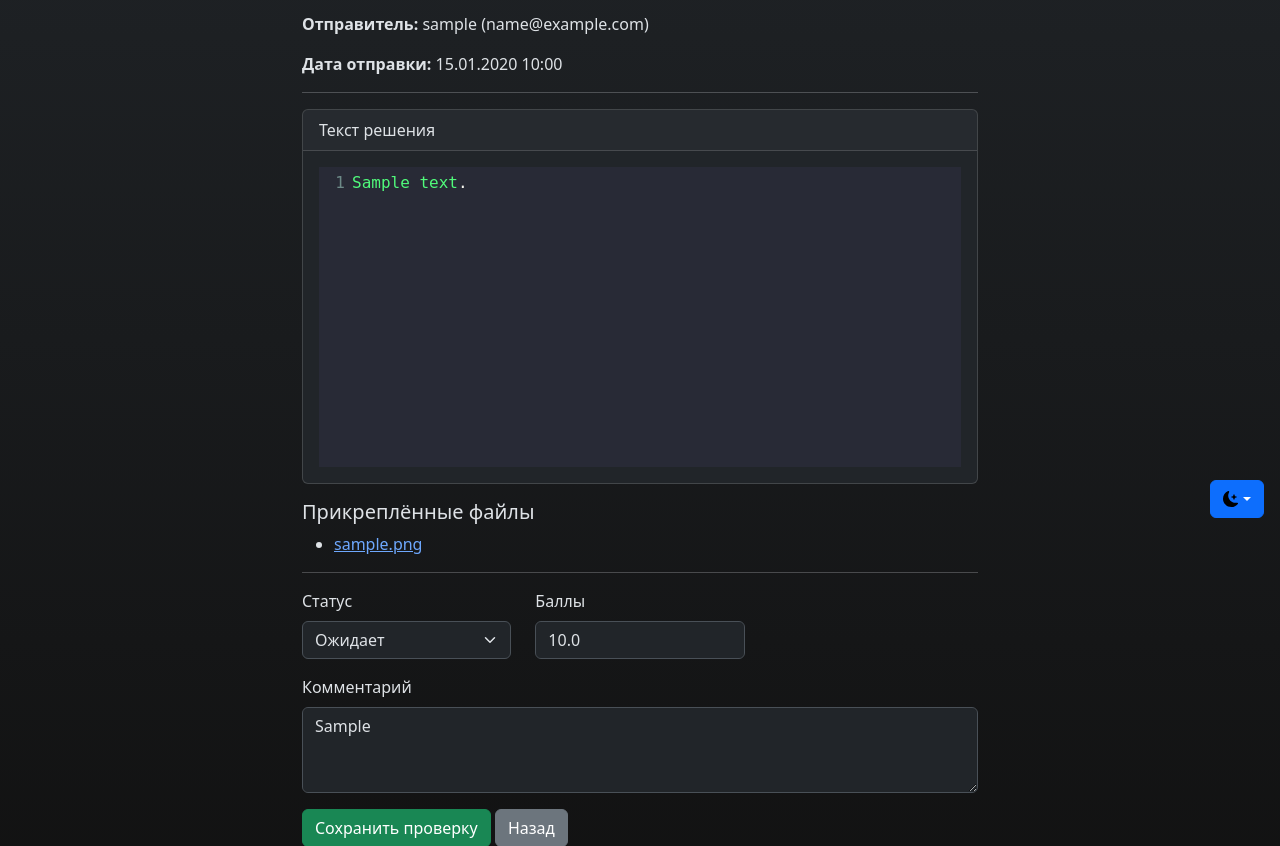
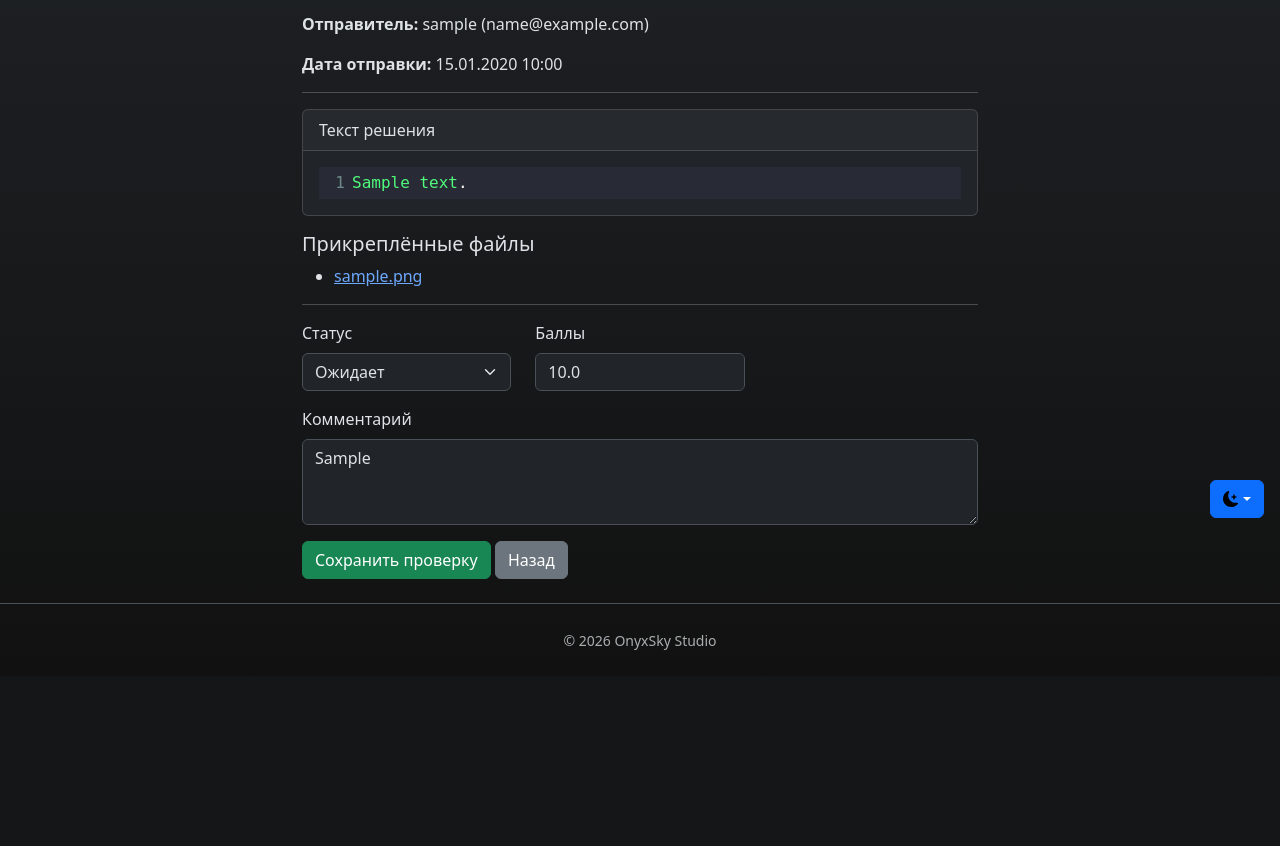
Before and after one commit to NaoTomori0/LMSProject, a Flask app: page /admin/submission/1 in a window 1280 px wide. Shown: the part 266-1112 px from the top of the page. After the commit the page ends 916 px from the top, so only its background shows below. Run offline with Flask 3, Linux system fonts and the light colour scheme; a user stored in the database is signed in; tables that the repository leaves empty hold one stand-in row (values such as "Sample post").

Commit message:
Update submission_detail.html

```diff
--- a/app/templates/admin/submission_detail.html
+++ b/app/templates/admin/submission_detail.html
@@ -114,12 +114,21 @@
   </form>
 </div>
 {% endblock %}
-
 {% block scripts %}
 {{ super() }}
+<style>
+    /* Принудительно убираем фиксированную высоту CodeMirror */
+    .CodeMirror {
+        height: auto !important;
+    }
+    .CodeMirror-scroll {
+        position: relative !important;
+        overflow-y: hidden !important;
+        overflow-x: auto !important;
+    }
+</style>
 <script>
   (function() {
-    // Функция для преобразования названия языка в режим CodeMirror
     function getCodeMirrorMode(lang) {
       if (!lang) return 'python';
       switch (lang.toLowerCase()) {
@@ -135,7 +144,7 @@
       var textarea = document.getElementById('submission-code');
       if (!textarea) return;
 
-      // Предотвращаем повторную инициализацию (если редактор уже создан)
+      // Защита от повторной инициализации
       if (textarea.nextElementSibling && textarea.nextElementSibling.classList &&
           textarea.nextElementSibling.classList.contains('CodeMirror')) {
         return;
@@ -148,13 +157,22 @@
         lineNumbers: true,
         mode: mode,
         theme: 'dracula',
-        readOnly: true,          // запрещаем редактирование
-        lineWrapping: true,      // перенос длинных строк
+        readOnly: true,
+        lineWrapping: true,
         indentUnit: 4,
         matchBrackets: true,
-        styleActiveLine: false,  // не нужно для readOnly
-        viewportMargin: Infinity // авто-высота по содержимому
+        styleActiveLine: false,
+        viewportMargin: Infinity
       });
+
+      // Принудительный пересчёт высоты после рендеринга
+      setTimeout(function() {
+        editor.refresh();
+        var scrollInfo = editor.getScrollInfo();
+        if (scrollInfo && scrollInfo.height) {
+          editor.setSize(null, scrollInfo.height);
+        }
+      }, 10);
     }
 
     if (document.readyState === 'loading') {
```
